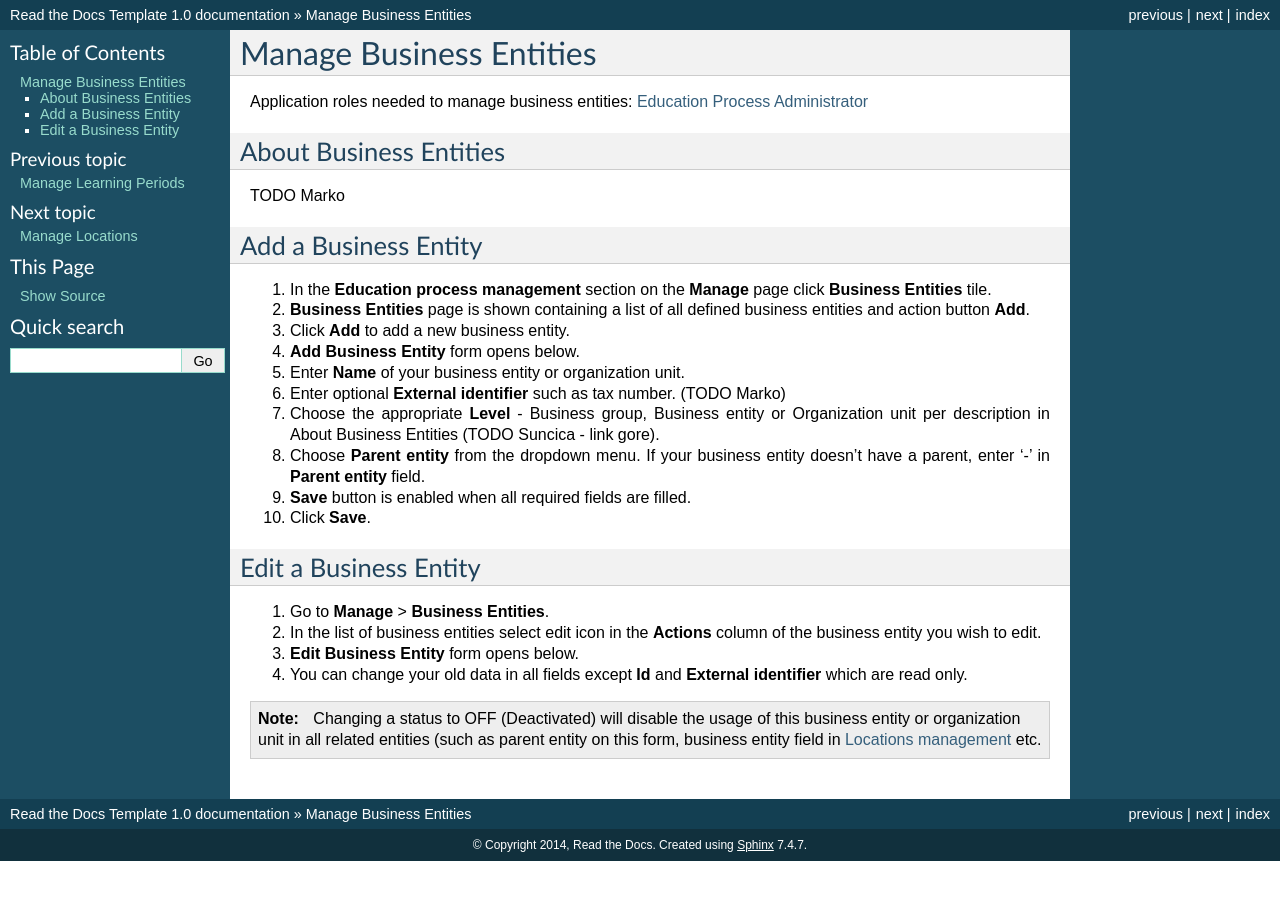
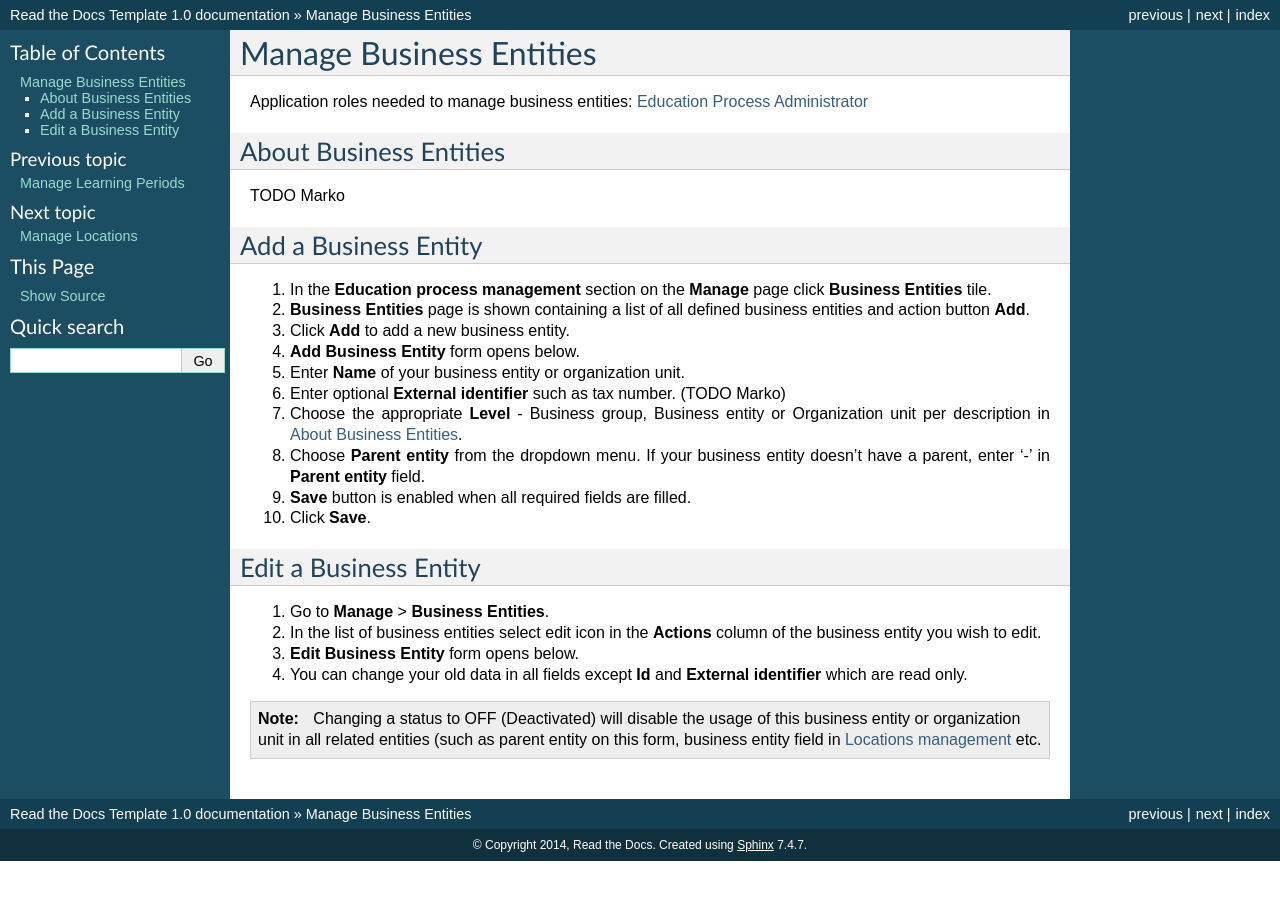
Before and after one commit to pslisko/performa365docs, a Sphinx documentation site: the page built from docs/howto/manage_business_entities.rst, in a window 1280 px wide. Built offline with Sphinx 7.4.7, drawn with Linux system fonts in a browser that asks for light colours; pages that are not in the unit, such as notebooks, are missing from menus.

Commit message:
Update manage_business_entities.rst

```diff
--- a/docs/howto/manage_business_entities.rst
+++ b/docs/howto/manage_business_entities.rst
@@ -18,7 +21,7 @@ Add a Business Entity
 #. **Add Business Entity** form opens below.
 #. Enter **Name** of your business entity or organization unit.
 #. Enter optional **External identifier** such as tax number.  (TODO Marko)
-#. Choose the appropriate **Level** - Business group, Business entity or Organization unit per description in About Business Entities (TODO Suncica - link gore).
+#. Choose the appropriate **Level** - Business group, Business entity or Organization unit per description in :ref:`About Business Entities <about_business_entities>`.
 #. Choose **Parent entity** from the dropdown menu. If your business entity doesn't have a parent, enter '-' in **Parent entity** field.
 #. **Save** button is enabled when all required fields are filled.
 #. Click **Save**.
```
Also changed, not shown: other parts of docs/howto/manage_business_entities.rst (+3 -0 lines).
